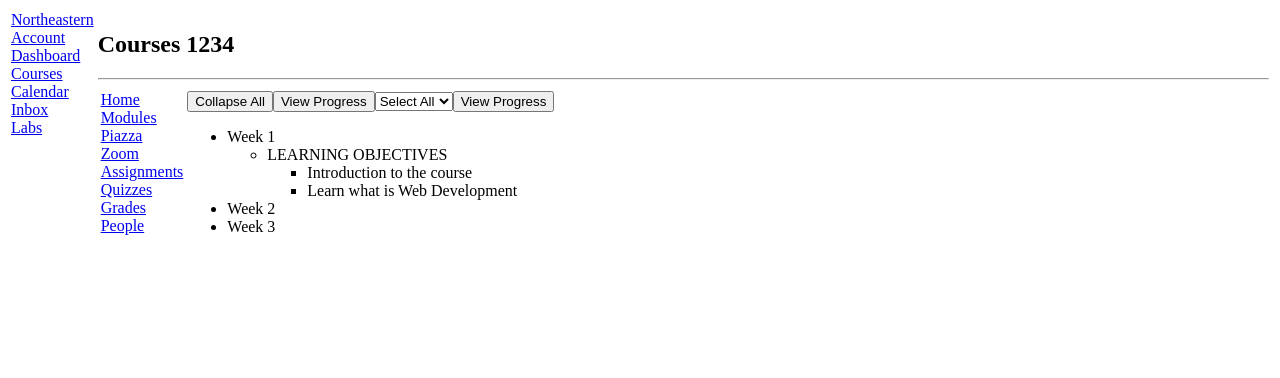
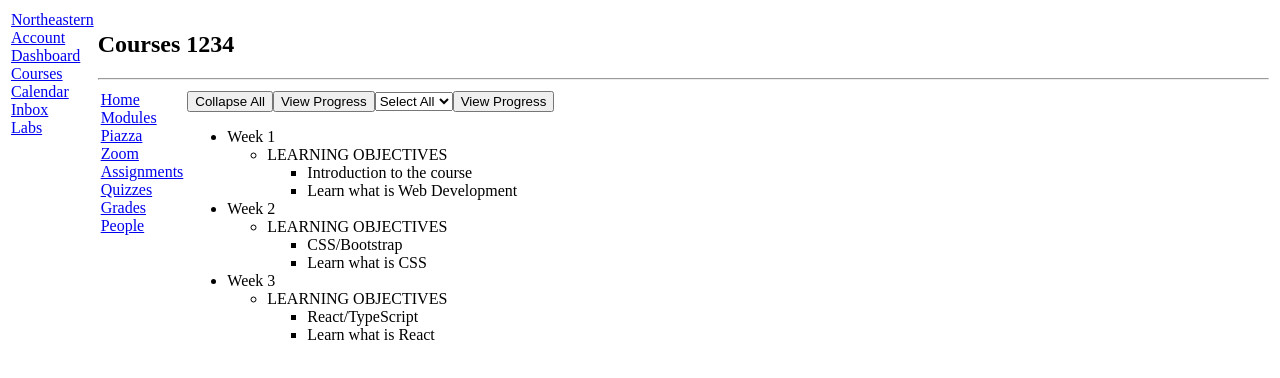
Before and after one commit to millercharlie/kambaz-next-js, a Next.js app: page /Courses/1234/Modules in a window 1280 px wide. Shown: the top 378 px of the page. Built offline with nearby package versions, Linux system fonts and the light colour scheme.

Commit message:
add week descriptions

```diff
--- a/app/(Kambaz)/Courses/[cid]/Modules/page.tsx
+++ b/app/(Kambaz)/Courses/[cid]/Modules/page.tsx
@@ -24,9 +24,27 @@ export default function Modules() {
                 </li>
                 <li className="wd-module">
                     <div className="wd-title">Week 2</div>
+                    <ul className="wd-lessons">
+                        <li className="wd-lesson">
+                            <span className="wd-title">LEARNING OBJECTIVES</span>
+                            <ul className="wd-content">
+                                <li className="wd-content-item">CSS/Bootstrap</li>
+                                <li className="wd-content-item">Learn what is CSS</li>
+                            </ul>
+                        </li>
+                    </ul>
                 </li>
                 <li className="wd-module">
                     <div className="wd-title">Week 3</div>
+                    <ul className="wd-lessons">
+                        <li className="wd-lesson">
+                            <span className="wd-title">LEARNING OBJECTIVES</span>
+                            <ul className="wd-content">
+                                <li className="wd-content-item">React/TypeScript</li>
+                                <li className="wd-content-item">Learn what is React</li>
+                            </ul>
+                        </li>
+                    </ul>
                 </li>
             </ul>
         </div>
```
